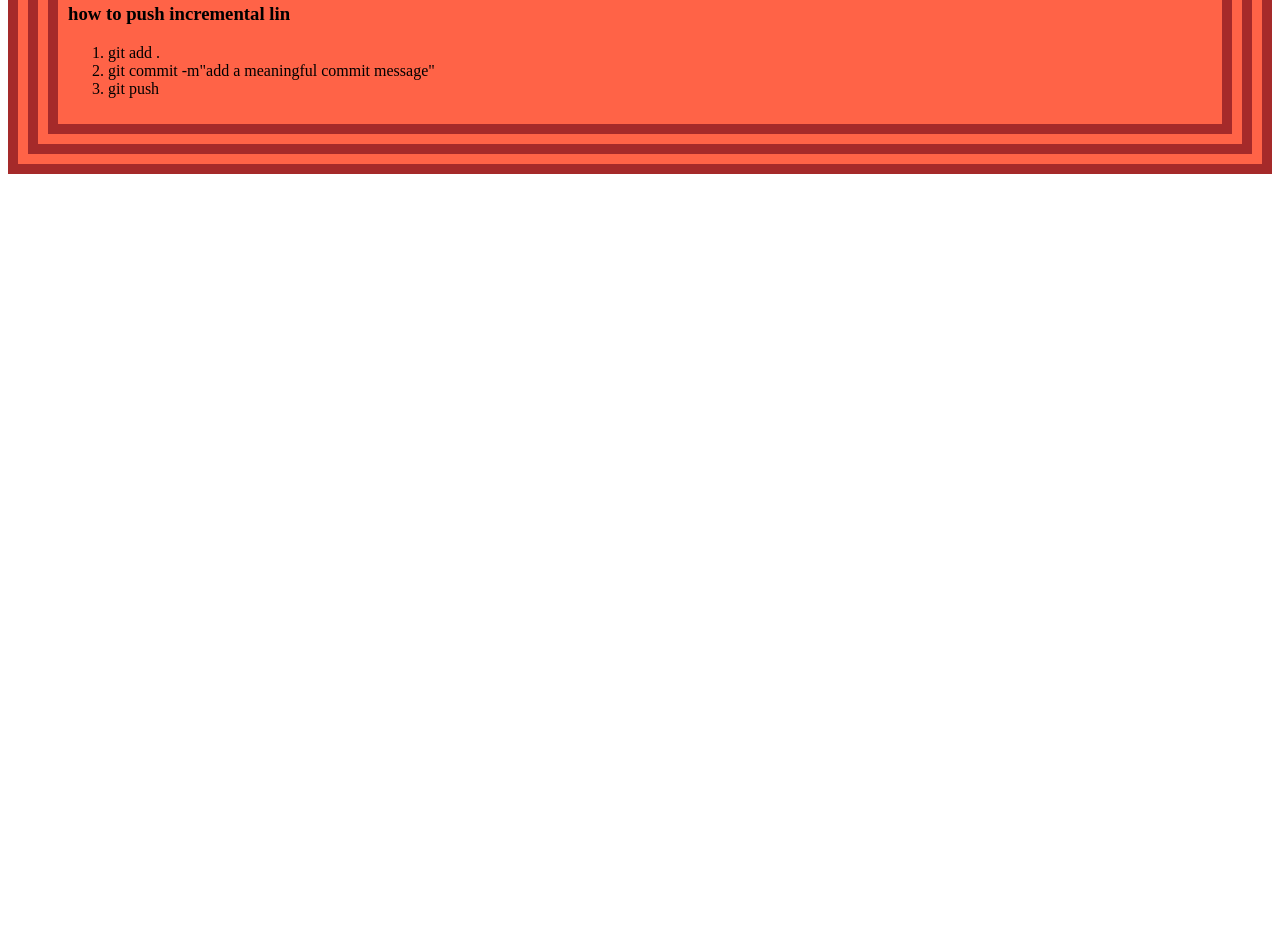
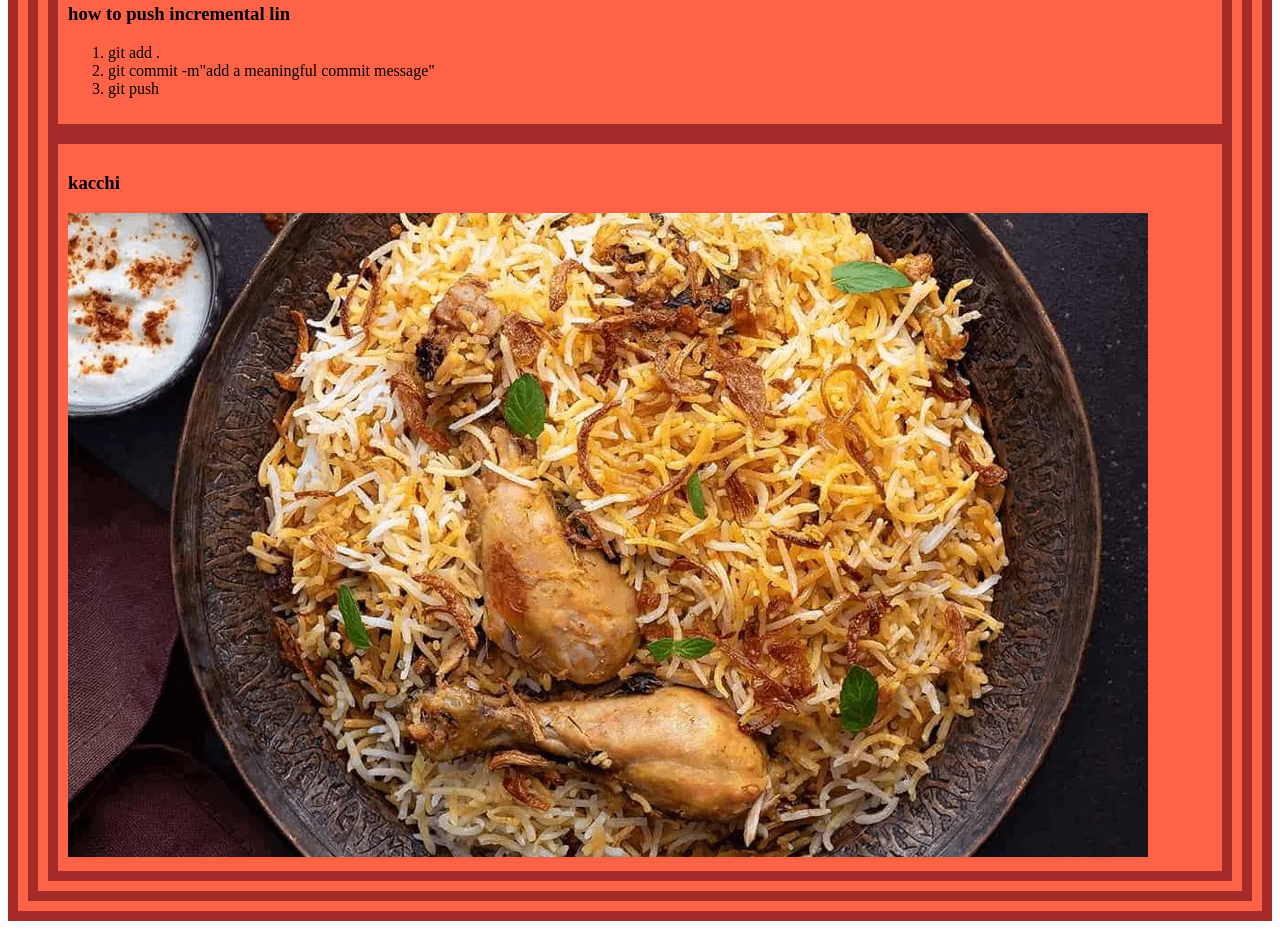
Before and after one commit to nasim-ferdous/my-simple-website, a plain HTML site: page index.html in a window 1280 px wide. Shown: the part 498-1427 px from the top of the page. Before the commit the page ends 800 px from the top, so only its background shows below. Drawn offline with Linux system fonts and the light colour scheme.

Commit message:
added a biriyani image

```diff
--- a/index.html
+++ b/index.html
@@ -42,6 +42,10 @@
             <li>git push</li>
         </ol>
     </div>
+    <div>
+        <h3>kacchi</h3>
+        <img src="images/biriyani.webp" alt="">
+    </div>
 
 </body>
 </html>
```
Also changed, not shown: images/biriyani.webp (added).
